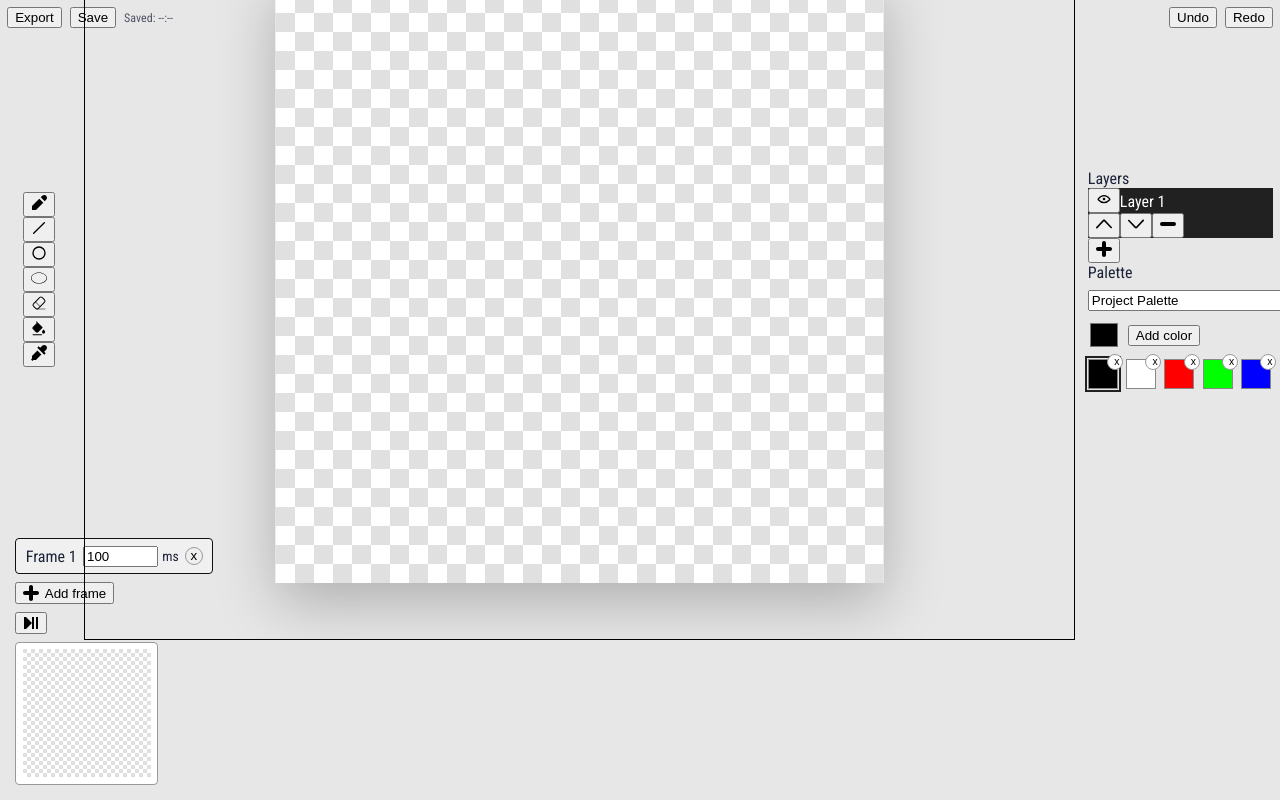
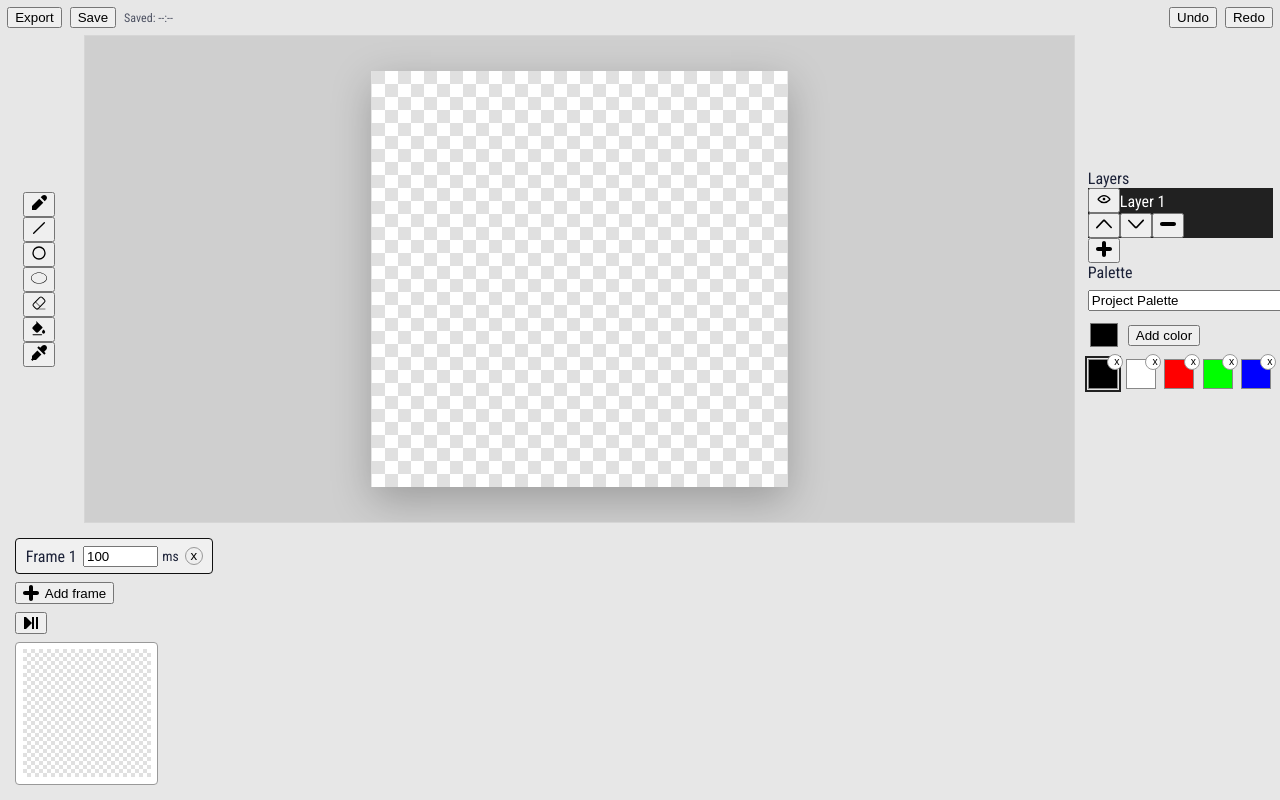
Before and after one commit to EddyMontenegro77/PixelArtStudio, an Angular app in the folder pixel-art-studio/: page /editor in a window 1280 px wide. Both pictures are taken after a click on the button "Create Project". Built offline with nearby package versions, Linux system fonts and the light colour scheme; no server answers; a web font is replaced by a local one.

Commit message:
canvas style fix

```diff
--- a/pixel-art-studio/src/app/components/canvas/canvas.scss
+++ b/pixel-art-studio/src/app/components/canvas/canvas.scss
@@ -1,9 +1,12 @@
 .canvas-container {
-  border: 1px solid #000;
-  width: 90vw;
-  height: 90vh;
+  border: 1px solid var(--border);
+  width: 100%;
+  height: 100%;
+  max-width: 100%;
+  max-height: 100%;
   overflow: hidden;
   position: relative;
+  background-color: var(--canvas-bg);
 
   display: flex;
   align-items: flex-start;
@@ -20,6 +23,6 @@
     display: block;
     image-rendering: pixelated;
     box-shadow: 0 8px 24px rgba(0, 0, 0, 0.25);
-    background-color: #fff;
+    background-color: var(--panel);
   }
 }
```
